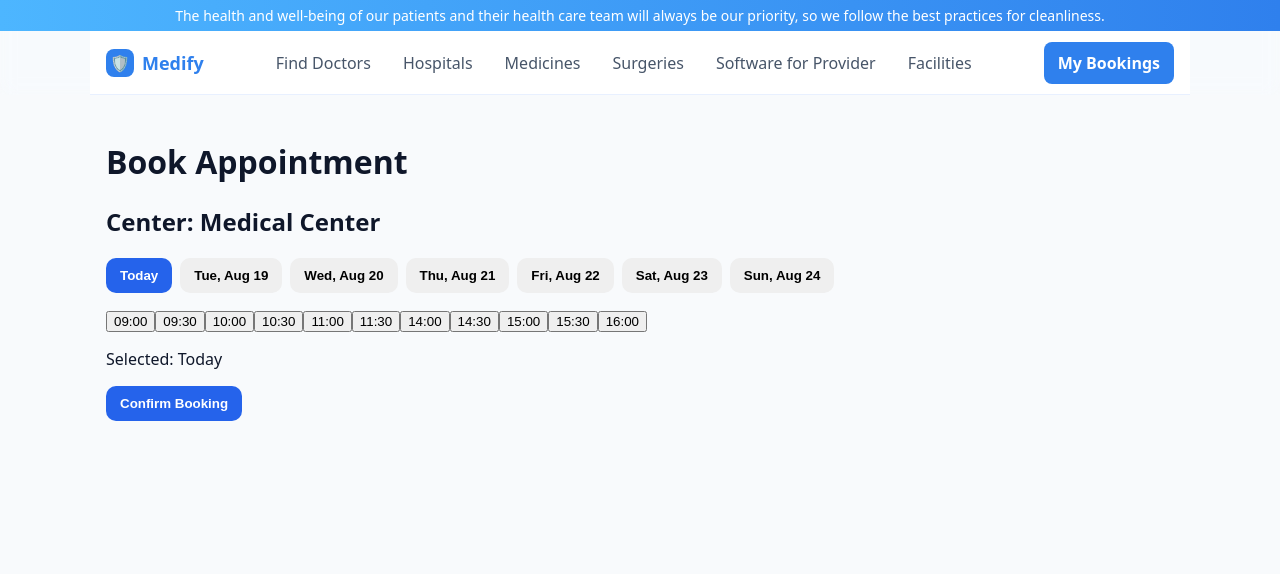
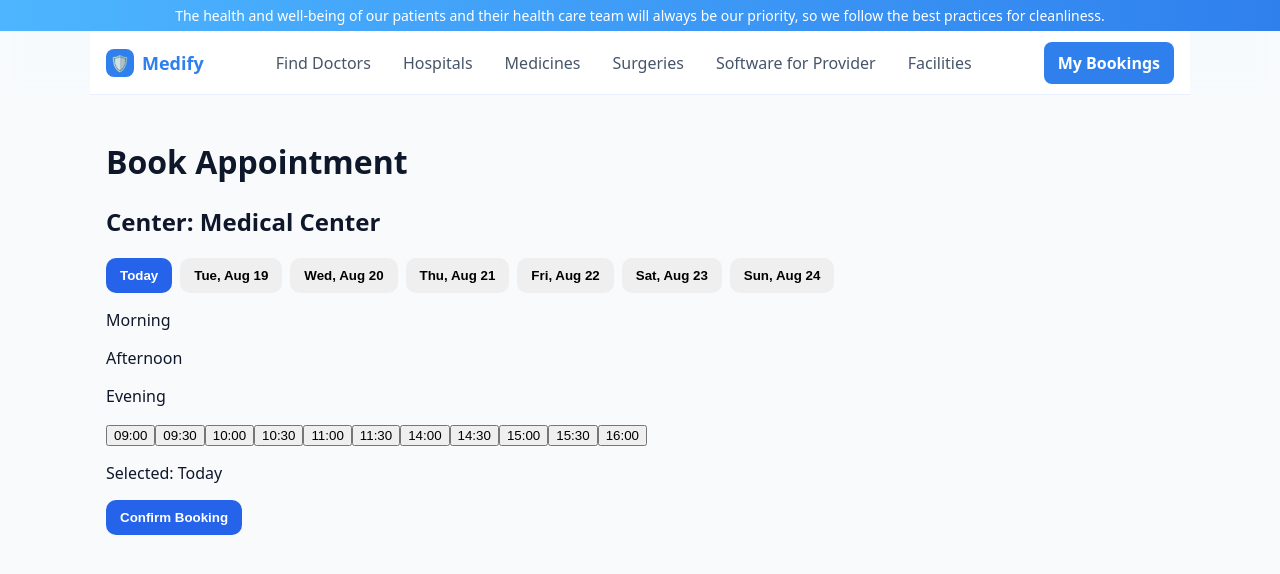
Before and after one commit to RachanaJain03/Medify, a React (Vite) app in the folder my-app/: page /booking/1 in a window 1280 px wide. Shown: the top 574 px of the page. Built offline with nearby package versions, Linux system fonts and the light colour scheme.

Commit message:
added Morning, Afternoon, Evening in <p>

```diff
--- a/my-app/src/pages/Booking.jsx
+++ b/my-app/src/pages/Booking.jsx
@@ -96,6 +96,9 @@ export default function Booking() {
       </div>
 
       {/* Time slots for selected day */}
+      <p>Morning</p>
+      <p>Afternoon</p>
+      <p>Evening</p>
       <TimeSlots
         bookings={bookings}
         centerId={center.id}
```
